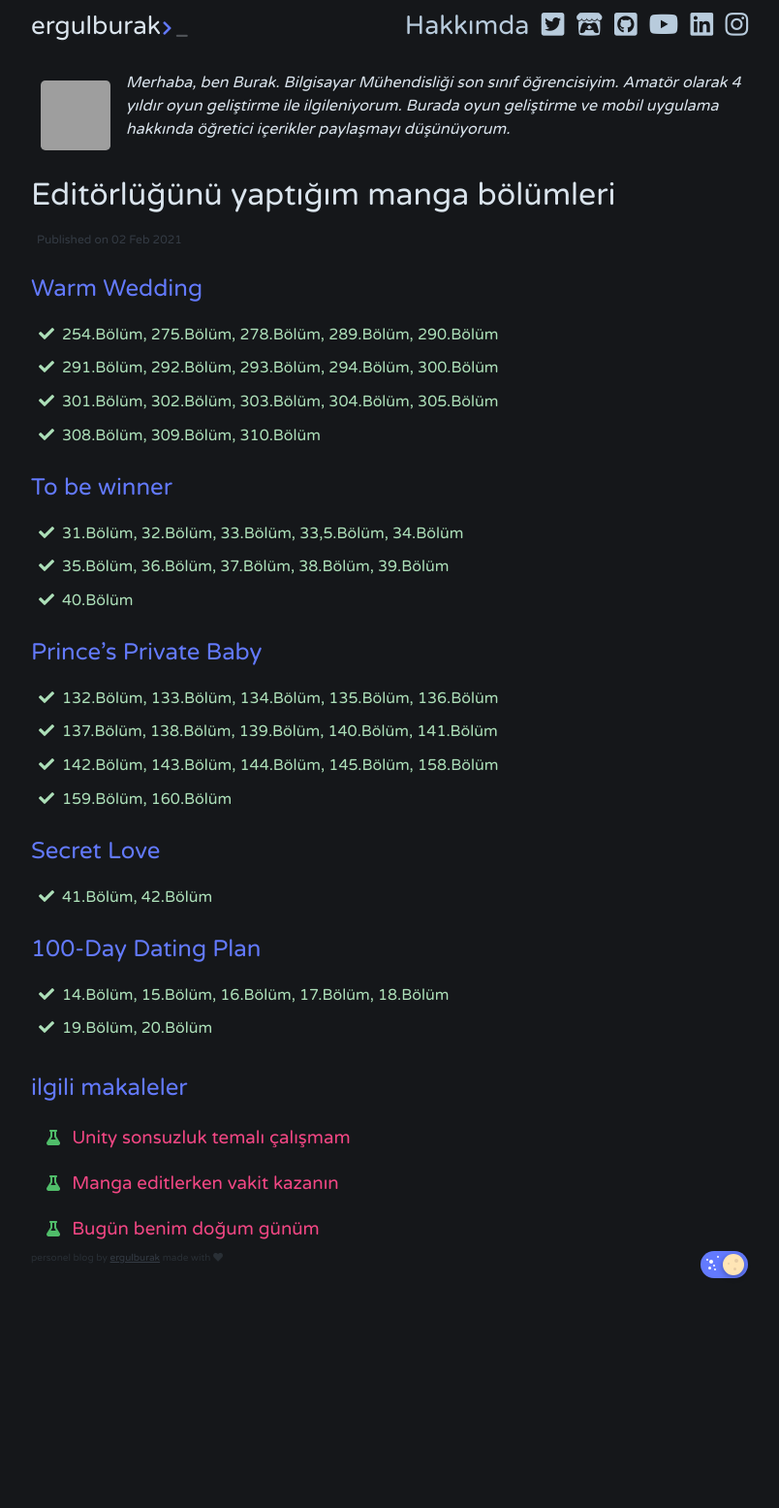
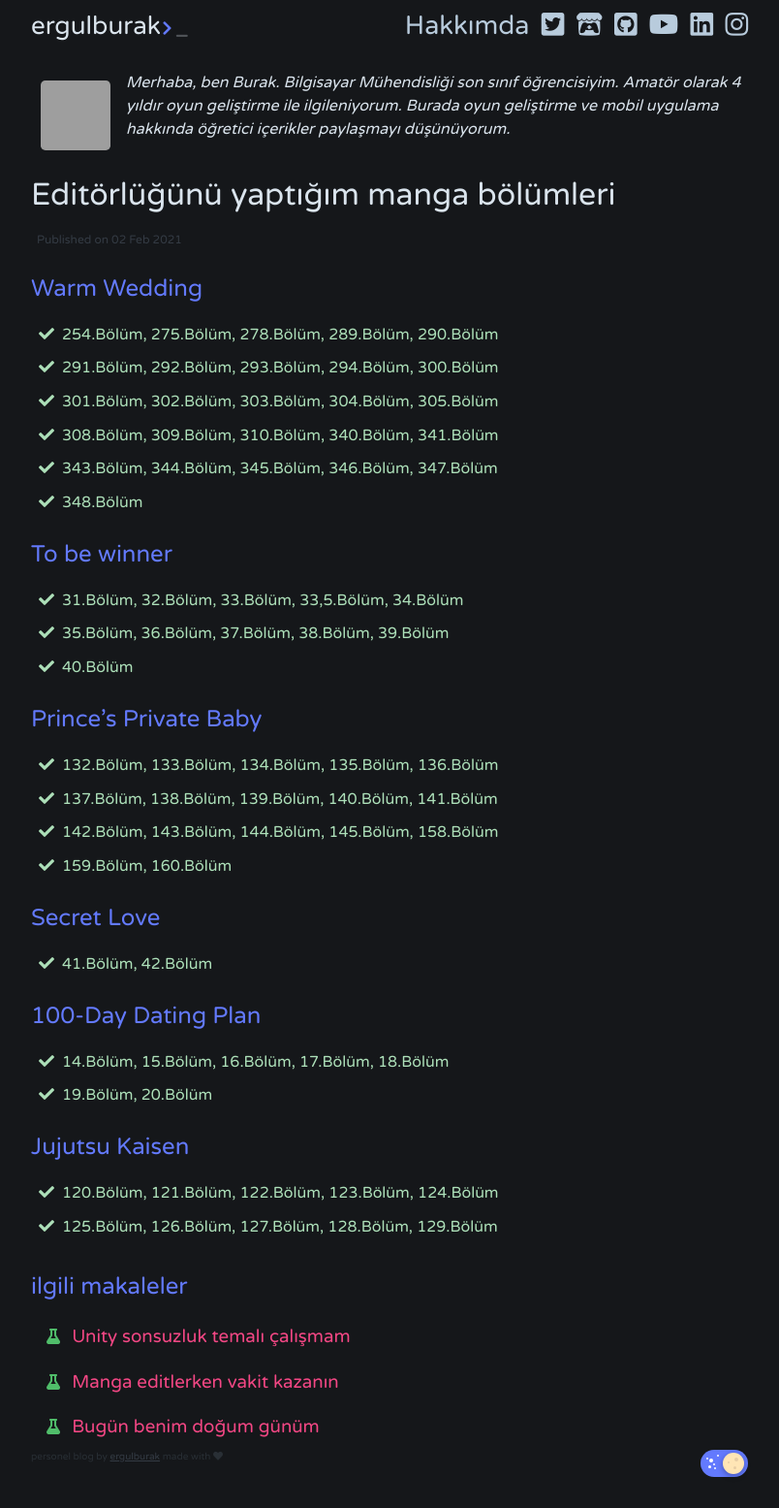
Before and after one commit to ergulburak/blog-dash, a Jekyll site: the page built from _posts/2021-02-02-editledigim-mangalar.md, in a window 1280 px wide. Shown: the whole page at 97% size, without its empty margins (238-1042 px from the left). Built offline with Jekyll 4.4.1, drawn with Linux system fonts in a browser that asks for light colours; comment, search, counter and statistics services are not loaded; before the commit the page ends 1350 px from its top, so only the background shows below that; grey boxes are pictures that could not be loaded.

Commit message:
Update 2021-02-02-editledigim-mangalar.md
Yeni Bölümler eklendi.

```diff
--- a/_posts/2021-02-02-editledigim-mangalar.md
+++ b/_posts/2021-02-02-editledigim-mangalar.md
@@ -9,7 +9,9 @@ tags: [manga, webtoon, edit]
 * 254.Bölüm, 275.Bölüm, 278.Bölüm, 289.Bölüm, 290.Bölüm
 * 291.Bölüm, 292.Bölüm, 293.Bölüm, 294.Bölüm, 300.Bölüm
 * 301.Bölüm, 302.Bölüm, 303.Bölüm, 304.Bölüm, 305.Bölüm
-* 308.Bölüm, 309.Bölüm, 310.Bölüm
+* 308.Bölüm, 309.Bölüm, 310.Bölüm, 340.Bölüm, 341.Bölüm
+* 343.Bölüm, 344.Bölüm, 345.Bölüm, 346.Bölüm, 347.Bölüm
+* 348.Bölüm
 
 ## To be winner
 
@@ -32,3 +34,8 @@ tags: [manga, webtoon, edit]
 
 * 14.Bölüm, 15.Bölüm, 16.Bölüm, 17.Bölüm, 18.Bölüm
 * 19.Bölüm, 20.Bölüm
+
+## Jujutsu Kaisen
+
+* 120.Bölüm, 121.Bölüm, 122.Bölüm, 123.Bölüm, 124.Bölüm
+* 125.Bölüm, 126.Bölüm, 127.Bölüm, 128.Bölüm, 129.Bölüm
```
